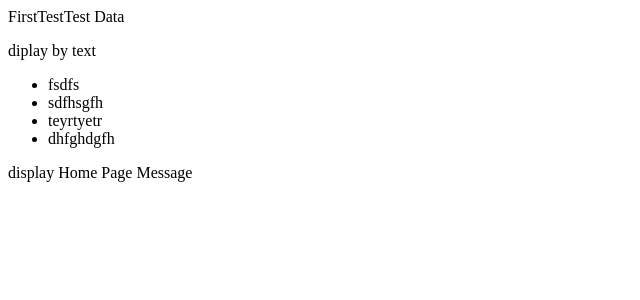
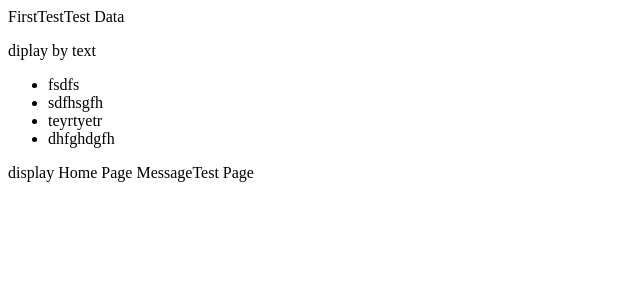
Before and after one commit to GajendiranGnanam/FirstTest, an Angular app in the folder FirstTest/: page / in a window 1280 px wide. Shown: the top 300 px of the page, without its empty margins (0-640 px from the left). Built offline with nearby package versions, Linux system fonts and the light colour scheme.

Commit message:
Added New lines

```diff
--- a/FirstTest/src/app/home-page/home-page.component.html
+++ b/FirstTest/src/app/home-page/home-page.component.html
@@ -5,3 +5,4 @@
   }
 </ul>
 <span>display Home Page Message</span>
+<span>Test Page</span>
```
